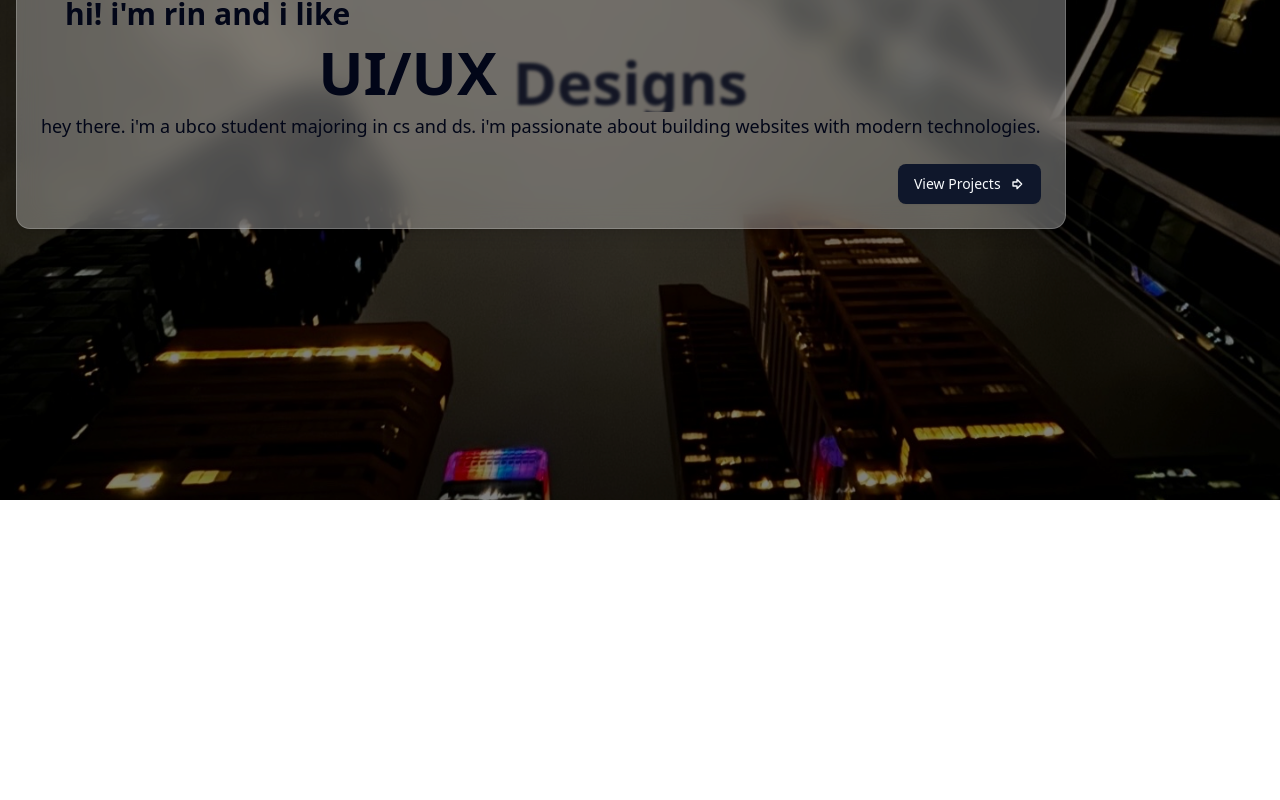
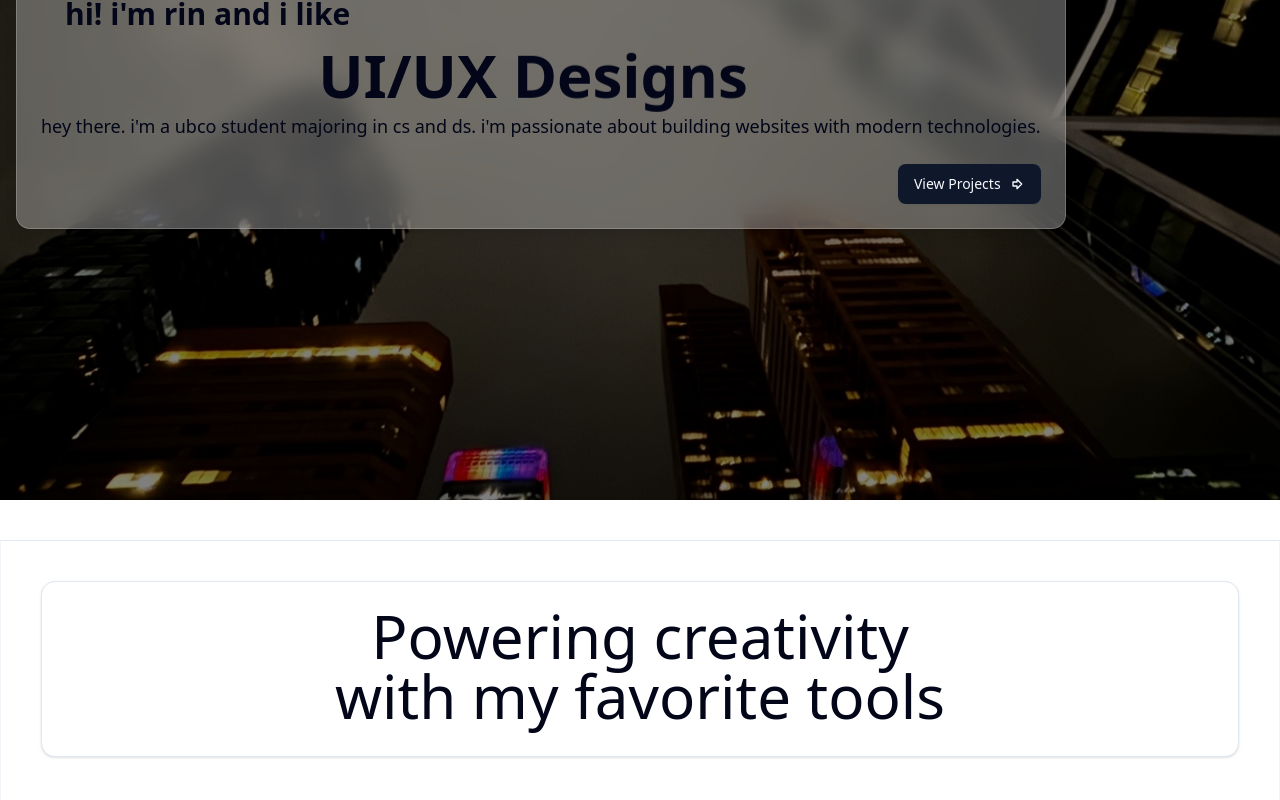
Before and after one commit to rinmeng/v2-rinmeng, a React (Vite) app: page / in a window 1280 px wide. Shown: the part 300-1100 px from the top of the page. Before the commit the page ends 800 px from the top, so only its background shows below. Built offline with nearby package versions, Linux system fonts and the light colour scheme; what tailwindcss-animated would draw is missing.

Commit message:
add Tools component and update Home page layout with new sections and mail logo

```diff
--- a/src/components/IconLink.tsx
+++ b/src/components/IconLink.tsx
@@ -10,15 +10,9 @@ interface IconLinkProps {
 
 export default function IconLink({ links }: IconLinkProps) {
   return (
-    <div className="grid grid-cols-2 gap-2 justify-items-center w-full mx-auto ">
+    <div className="grid grid-cols-2 gap-2 items-center justify-items-center w-full mx-auto ">
       {links.map((link, index) => (
-        <a
-          key={index}
-          target="_blank"
-          rel="noreferrer"
-          href={link.href}
-          className="nudgeup fadein80 t200e"
-        >
+        <a key={index} target="_blank" rel="noreferrer" href={link.href}>
           <img
             className="w-14 h-auto m-2 dark:invert-0 not-dark:invert-100"
             src={link.imgSrc}
--- a/src/components/Navbar.tsx
+++ b/src/components/Navbar.tsx
@@ -14,6 +14,7 @@ import githublogo from "@/assets/icons/githublogo.png";
 import instagramlogo from "@/assets/icons/instagramlogo.png";
 import linkedinlogo from "@/assets/icons/linkedinlogo.png";
 import rmlogo from "@/assets/rmlogo.png";
+import maillogo from "@/assets/icons/maillogo.png";
 import IconLink from "@/components/IconLink";
 
 // Theme Toggle Button component
@@ -46,7 +47,7 @@ export default function Navbar() {
     },
     {
       href: "mailto:phurinmeng.suo@gmail.com",
-      imgSrc: rmlogo,
+      imgSrc: maillogo,
       alt: "mail",
     },
 
--- /dev/null
+++ b/src/components/Tools.tsx
@@ -0,0 +1,7 @@
+import React from "react";
+
+const Tools: React.FC = () => {
+  return <></>;
+};
+
+export default Tools;
--- a/src/pages/Home.tsx
+++ b/src/pages/Home.tsx
@@ -7,8 +7,11 @@ import {
   CardContent,
   CardFooter,
   CardHeader,
+  CardTitle,
 } from "@/components/ui/card";
 import { ArrowBigRightIcon } from "lucide-react";
+import { Separator } from "@/components/ui/separator";
+import Tools from "@/components/Tools";
 
 // Animation configuration - adjust these to control timing
 const CONFIG = {
@@ -74,7 +77,7 @@ const AnimatedText: React.FC = () => {
 
 const Home: React.FC = () => {
   return (
-    <>
+    <div className="overflow-x-hidden">
       <div
         id="landing"
         className="w-screen h-screen relative overflow-hidden animate-fade animate-duration-500"
@@ -121,7 +124,26 @@ const Home: React.FC = () => {
           </Card>
         </div>
       </div>
-    </>
+
+      <Separator className="mt-10" />
+
+      <div className="container  p-10 h-screen mx-auto border-x border-muted">
+        <Card className="">
+          <CardHeader>
+            <CardTitle className="text-6xl text-center font-extralight">
+              Powering creativity
+              <br />
+              with my favorite tools
+            </CardTitle>
+            <CardContent className="text-center">
+              <div>
+                <Tools />
+              </div>
+            </CardContent>
+          </CardHeader>
+        </Card>
+      </div>
+    </div>
   );
 };
 
```
